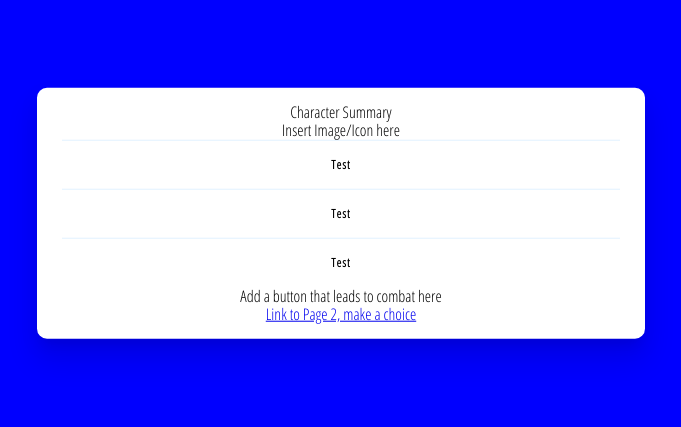
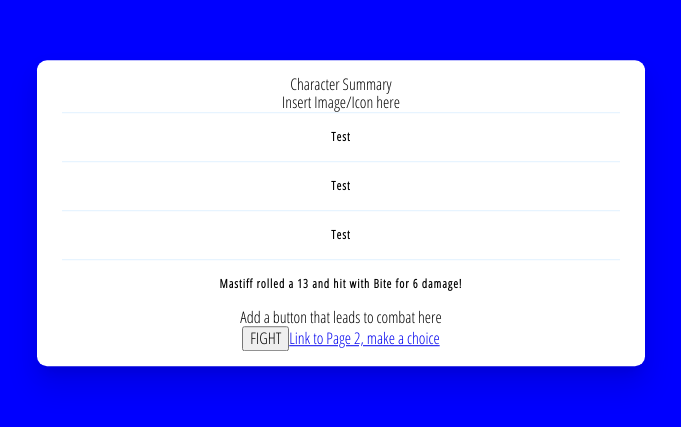
Before and after one commit to ehinson/dnd, a React (Create React App) app: page /character-summary in a window 1280 px wide. Shown: the part 187-614 px from the top of the page, without its empty margins (299-980 px from the left). Built offline with nearby package versions, Linux system fonts and the light colour scheme.

Commit message:
show fight button for testing

```diff
--- a/src/state/actions/combat.js
+++ b/src/state/actions/combat.js
@@ -3,6 +3,8 @@ import { createActions } from 'redux-actions';
 const actions = createActions({
     COMBAT: {
         SET: combat => combat,
+
+        RESET: combat => combat,
 
         ACTIVE: {
             SET: active => active,
@@ -20,6 +22,10 @@ const actions = createActions({
 
         INITIATIVE: {
             SET: init => init,
+        },
+
+        LOG: {
+            SET: log => log,
         },
 
         MOBS: {
--- a/src/state/actions/mob.js
+++ b/src/state/actions/mob.js
@@ -2,7 +2,7 @@ import { createActions } from 'redux-actions';
 
 const actions = createActions({
     MOB: {
-        SET: player => player,
+        SET: mob => mob,
 
         HEALTH: {
             SET: health => health,
--- a/src/state/operations/combat.js
+++ b/src/state/operations/combat.js
@@ -18,6 +18,7 @@ import mobs from '../../utils/5e_SRD_monster';
 
 export const createCombat = () => (dispatch, getState) => {
     mobOperations.fetchRandomMob()(dispatch, getState).then(mob => {
+        dispatch(mobActions.set(mob))
         dispatch(combatActions.mobs.set(mob))
         setInitiativeOrder()(dispatch, getState)
         fight()(dispatch, getState)
@@ -34,13 +35,14 @@ export const fight = () => (dispatch, getState) => {
     const player = p.getPlayer(state);
     let activeIndex = c.getActive(state);
     const currentTurn = initiativeOrder.get(activeIndex);
-    const currentMobIndex = mobs.findIndex(el => el.get('name') === currentTurn.get('name'))
-    dispatch(combatActions.mobs.attack.toggle(currentMobIndex));
+    console.log(currentTurn.toJS())
 
+    debugger;
     switch (currentTurn.get('type')) {
         case 'mob':
+            const currentMobIndex = mobs.findIndex(el => el.get('name') === currentTurn.get('name'));
+            dispatch(combatActions.mobs.attack.toggle(currentMobIndex));
             mobAttack(mobs.get(currentMobIndex), player)(dispatch, getState);
-            dispatch(combatActions.mobs.attack.toggle(currentMobIndex));
             if (activeIndex !== initiativeOrder.size + 1) {
                 activeIndex ++;
             } else {
@@ -48,6 +50,7 @@ export const fight = () => (dispatch, getState) => {
                 dispatch(combatActions.round.next.set());
             }
             dispatch(combatActions.active.set(activeIndex))
+            dispatch(combatActions.mobs.attack.toggle(currentMobIndex));
             break;
 
         case 'player':
@@ -69,16 +72,15 @@ const mobAttack = (mob, target) => (dispatch, getState) =>  {
     const damageRoll = mobOperations.damageRoll(actions);
 
     if (target.get('armor_class') <= attackRoll || attackRoll === 'critical hit') {
-        console.log(`${mob.get('name')} hit ${target.get('name')} with ${damageRoll[0].get('name')}!`, damageRoll[1], damageRoll[0].get('desc'))
-        // update combat log
-        // harm the target for x points
+        console.log(`${mob.get('name')} rolled a ${attackRoll} and hit ${target.get('name')} with ${damageRoll[0].get('name')}!`, damageRoll[1], damageRoll[0].get('desc'))
+        dispatch(combatActions.log.set(`${mob.get('name')} rolled a ${attackRoll} and hit ${target.get('name')} with ${damageRoll[0].get('name')} for ${damageRoll[1]} damage!`))
         dispatch(playerActions.health.harm.set(damageRoll[1]))
     } else if(attackRoll === 'critical miss') {
         console.log(`${mob.get('name')} critically missed!`, attackRoll, damageRoll[1])
-        // update the combat log
+        dispatch(combatActions.log.set(`${mob.get('name')} critically missed!`))
     } else {
         console.log(`${mob.get('name')} missed!`, attackRoll, damageRoll[1])
-        // update the combat log
+        dispatch(combatActions.log.set(`${mob.get('name')} rolled a ${attackRoll} and missed!`))
     }
 }
 
@@ -98,6 +100,7 @@ export const setInitiativeOrder = () => (dispatch, getState) => {
 
     initiative.push(player)
     // TODO create one initiative per mob.name so groups of hyenas go at a time
+    // clear the previous mobs out?
     const mobs = c.getMobs(state).map(mob => Map({
         name: mob.get('name'),
         initiative: mob.get('initiative'),
--- a/src/state/reducers/combat.js
+++ b/src/state/reducers/combat.js
@@ -18,6 +18,7 @@ export const defaultState = fromJS({
 export default handleActions({
     COMBAT: {
         SET: (state, { payload: combat }) => state.set('combat', combat),
+        RESET: (state) => state.set('combat', defaultState),
         INITIATIVE: {
             SET: (state, { payload: init }) => state.set('initiative', init),
         },
--- a/src/state/reducers/mob.js
+++ b/src/state/reducers/mob.js
@@ -51,7 +51,7 @@ export const defaultState = fromJS({
 // calculate modifiers and add them to the object
 export default handleActions({
     MOB: {
-        SET: (state, { payload: mob }) => state.mergeDeep(fromJS(mob)),
+        SET: (state, { payload: mob }) => state.merge(mob),
         HEALTH: {
             HEAL: {
                 SET: (state, { payload: heal }) => state.setIn(['health','currentHealth'], fromJS(state.getIn(['health', 'currentHealth']) + heal)),
--- a/src/views/CharacterSummary.js
+++ b/src/views/CharacterSummary.js
@@ -50,7 +50,7 @@ class Summary extends Component {
     this.props.createCombat();
   }
   render() {
-    const {player} = this.props;
+    const {player, combat, mob} = this.props;
     return (
       <SplitLayout>
       <FullScreen>
@@ -61,7 +61,11 @@ class Summary extends Component {
             <Features>{player.get('name')|| 'Test'}</Features>
             <Features>{player.get('name')|| 'Test'}</Features>
             <Features>{player.get('name')|| 'Test'}</Features>
+            {combat.get('log').map(log => (
+              <Features key={log}>{log}</Features>
+            ))}
             Add a button that leads to combat here<br />
+            <button onClick={()=> this.props.fight()}>FIGHT</button>
             <Link to="/about">Link to Page 2, make a choice</Link>
           </SummaryPanel>
         </Content>
@@ -72,15 +76,18 @@ class Summary extends Component {
 }
 
 
-const mapStateToProps = ({player}) => {
+const mapStateToProps = ({player, combat, mob}) => {
   return {
     player,
+    combat,
+    mob,
   }
 }
 
 const mapDispatchToProps = dispatch => bindActionCreators({
   fetchMob: mobOperations.fetchRandomMob,
   createCombat: combatOperations.createCombat,
+  fight: combatOperations.fight,
 }, dispatch)
 
 const CharacterSummary = connect(
```
